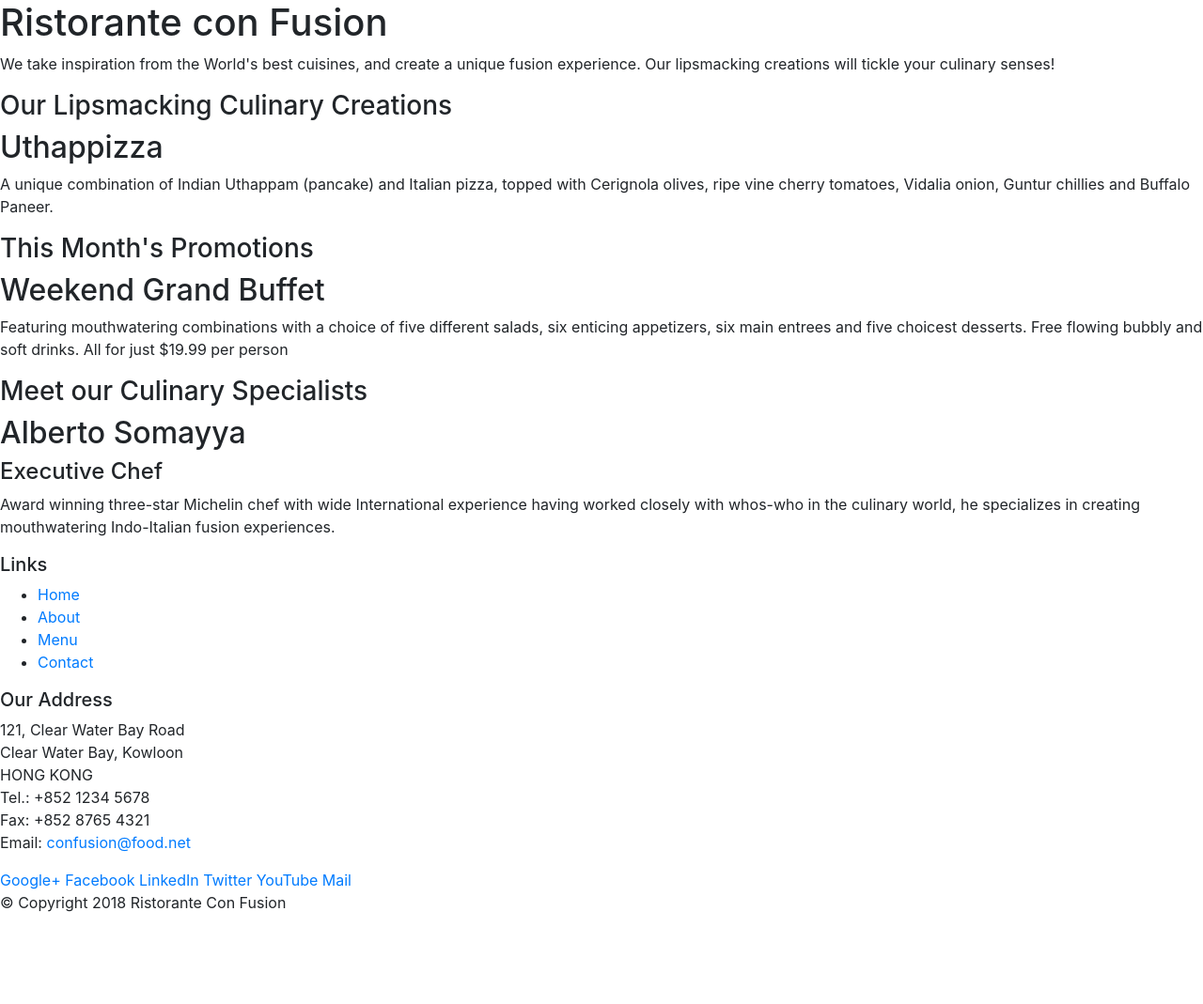
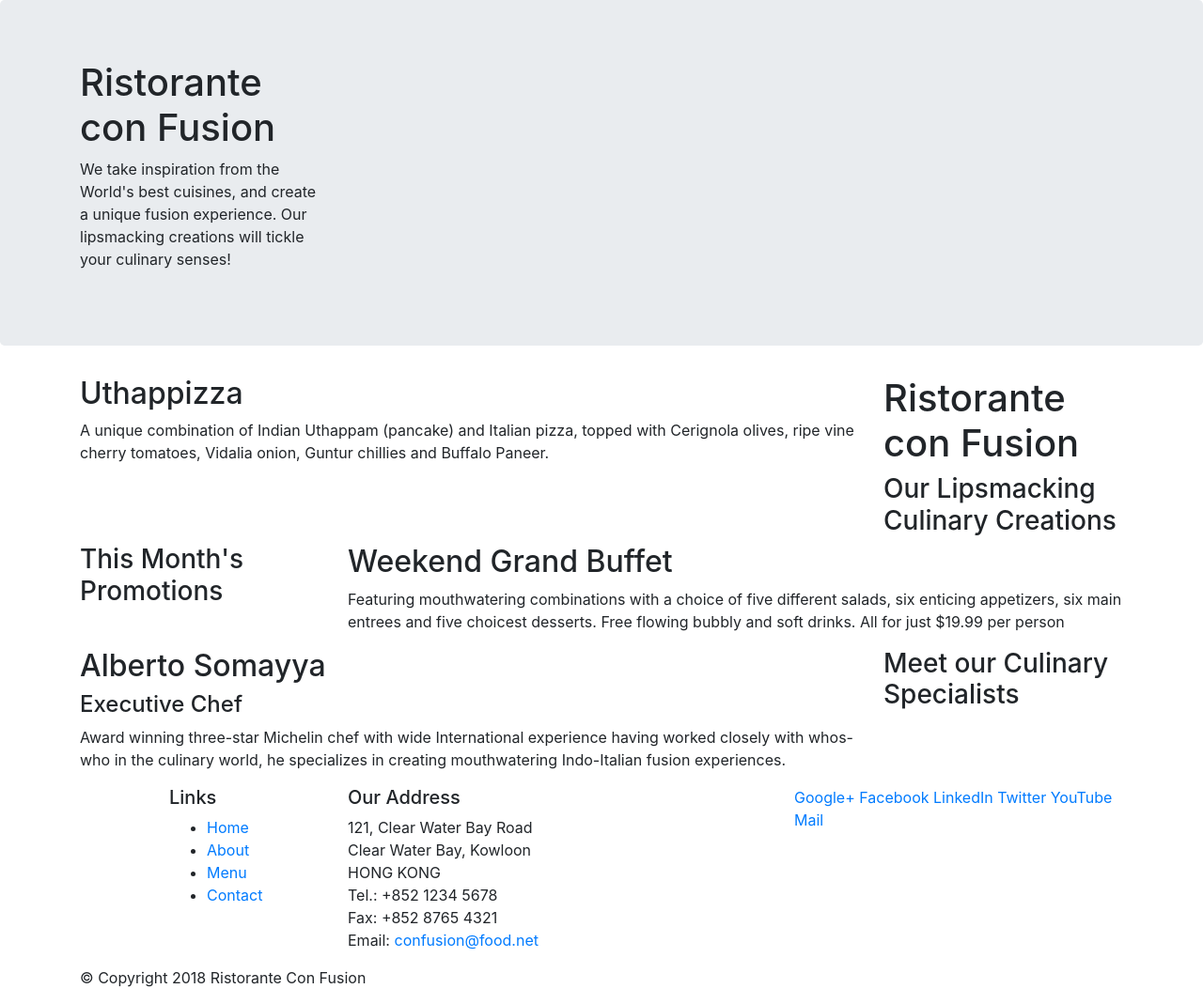
Before and after one commit to Tassany/Bootstrap-project, a website: page index.html in a window 1280 px wide. Shown: the whole page at 94% size. Before the commit the page ends 989 px from the top, so only its background shows below. Drawn offline with nearby package versions, Linux system fonts and the light colour scheme.

Commit message:
bootstrap grid

```diff
--- a/index.html
+++ b/index.html
@@ -14,46 +14,48 @@
 
 <body>
 
-    <header>
-        <div>
-            <div>
-                <div>
+    <header class="jumbotron">
+        <div class="container">
+            <div class="row">
+                <div class="col-12 col-sm-4 col-md-3">
                     <h1>Ristorante con Fusion</h1>
                     <p>We take inspiration from the World's best cuisines, and create a unique fusion experience. Our lipsmacking creations will tickle your culinary senses!</p>
                 </div>
-                <div>
+                <div class="col-12 col-sm ">
+
                 </div>
             </div>
         </div>
     </header>
 
-    <div>
-        <div>
-            <div>
+    <div class="container">
+        <div class="row">
+            <div class="col-12 col-sm-4 order-sm-last col-md-3">
+                 <h1>Ristorante con Fusion</h1>
                 <h3>Our Lipsmacking Culinary Creations</h3>
             </div>
-            <div>
+            <div class="col col-sm order-sm-first col-md">
                 <h2>Uthappizza</h2>
                 <p>A unique combination of Indian Uthappam (pancake) and Italian pizza, topped with Cerignola olives, ripe vine cherry tomatoes, Vidalia onion, Guntur chillies and Buffalo Paneer.</p>
             </div>
         </div>
 
 
-        <div>
-            <div>
+        <div class="row">
+            <div class="col-12 col-sm-4 col-md-3">
                 <h3>This Month's Promotions</h3>
             </div>
-            <div>
+            <div class="col col-sm col-md">
                 <h2>Weekend Grand Buffet</h2>
                 <p>Featuring mouthwatering combinations with a choice of five different salads, six enticing appetizers, six main entrees and five choicest desserts. Free flowing bubbly and soft drinks. All for just $19.99 per person </p>
             </div>
         </div>
 
-        <div>
-            <div>
+        <div class="row">
+            <div class="col-12 col-sm-4 order-sm-last  col-md-3">
                 <h3>Meet our Culinary Specialists</h3>
             </div>
-            <div>
+            <div class="col col-sm order-sm-first col-md">
                 <h2>Alberto Somayya</h2>
                 <h4>Executive Chef</h4>
                 <p>Award winning three-star Michelin chef with wide International experience having worked closely with whos-who in the culinary world, he specializes in creating mouthwatering Indo-Italian fusion experiences. </p>
@@ -62,9 +64,9 @@
     </div>
 
     <footer>
-        <div>
-            <div>
-                <div>
+        <div class="container">
+            <div class="row">
+                <div class="col-4 offset-1 col-sm-2">
                     <h5>Links</h5>
                     <ul>
                         <li><a href="#">Home</a></li>
@@ -73,7 +75,7 @@
                         <li><a href="#">Contact</a></li>
                     </ul>
                 </div>
-                <div>
+                <div class="col-7 col-sm-5">
                     <h5>Our Address</h5>
                     <address>
 		              121, Clear Water Bay Road<br>
@@ -84,7 +86,7 @@
 		              Email: <a href="mailto:confusion@food.net">confusion@food.net</a>
 		           </address>
                 </div>
-                <div>
+                <div class="col-12 col-sm-4">
                     <div>
                         <a href="http://google.com/+">Google+</a>
                         <a href="http://www.facebook.com/profile.php?id=">Facebook</a>
@@ -93,10 +95,11 @@
                         <a href="http://youtube.com/">YouTube</a>
                         <a href="mailto:">Mail</a>
                     </div>
+
                 </div>
            </div>
-           <div>
-                <div>
+           <div class="row">
+                <div class="col-auto">
                     <p>© Copyright 2018 Ristorante Con Fusion</p>
                 </div>
            </div>
```
